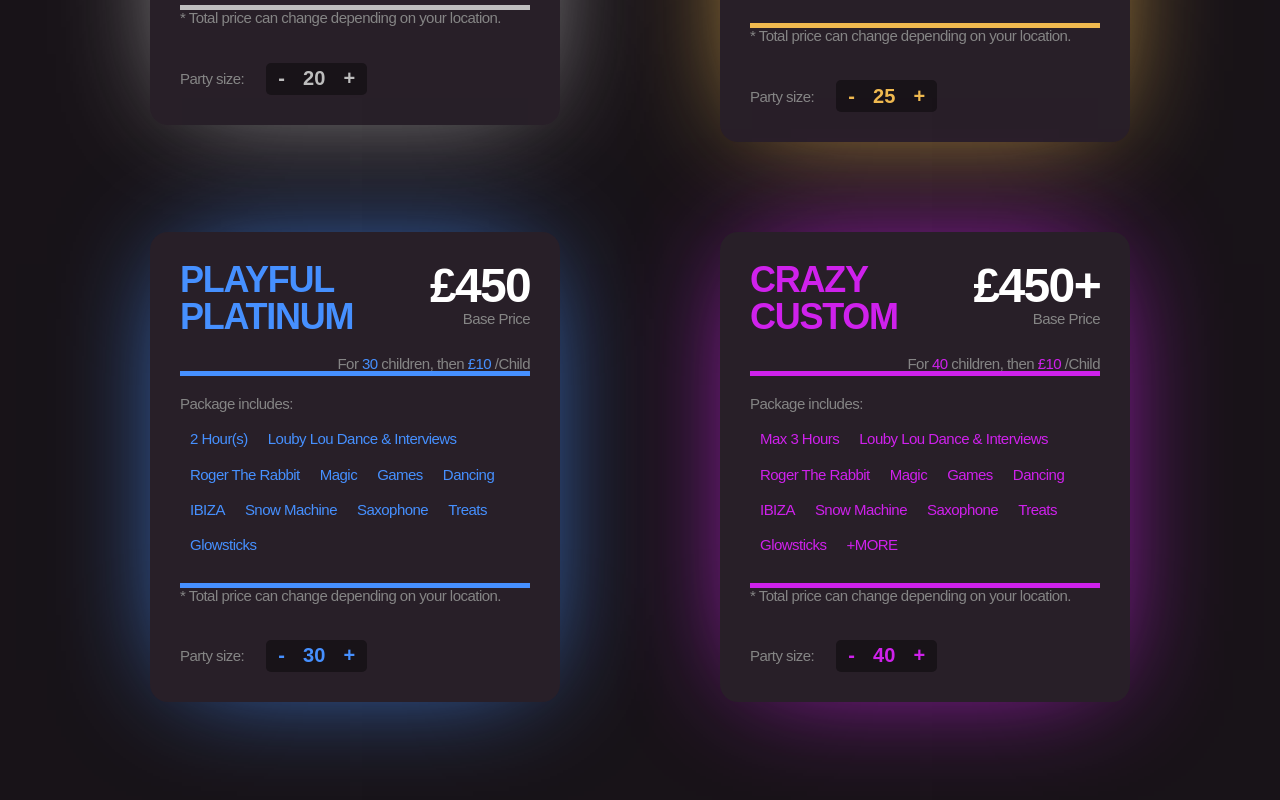
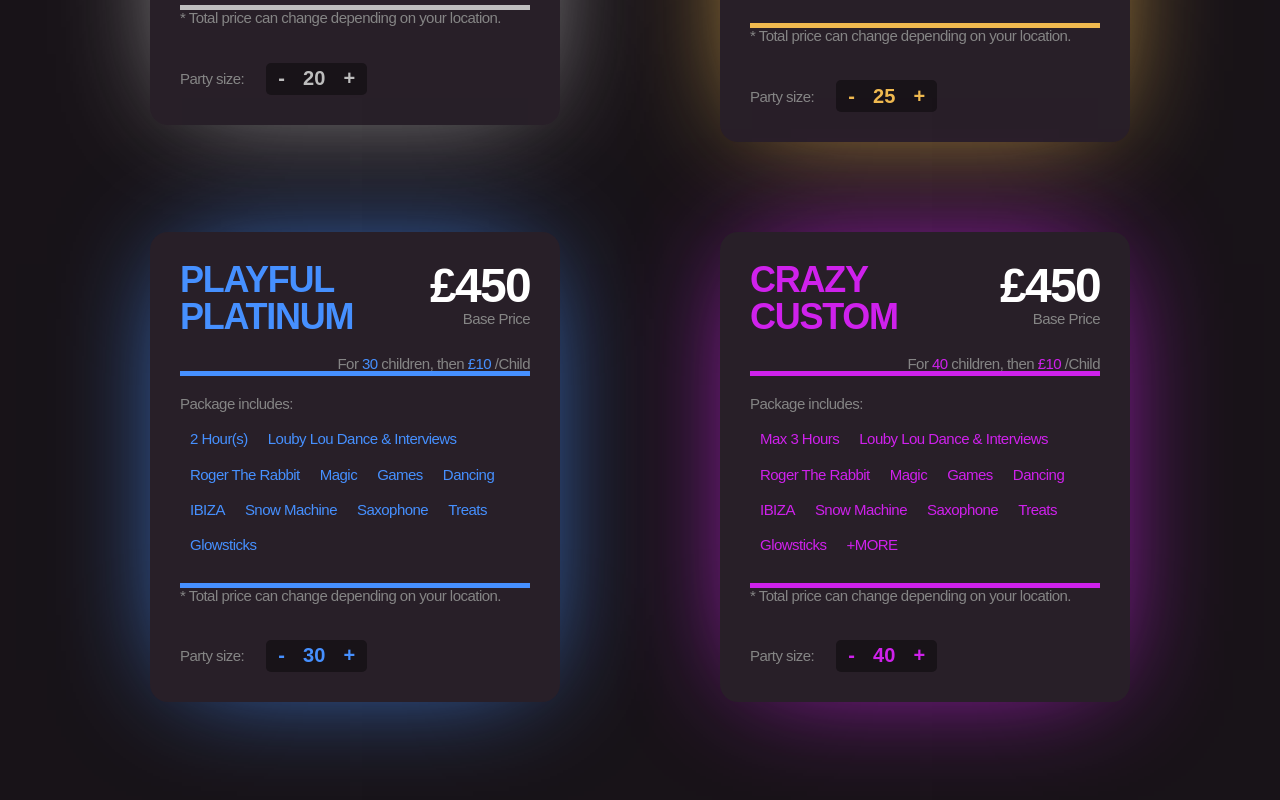
Before and after one commit to fuglyuckDev/louby-lou-new, a Next.js app: page /pricing in a window 1280 px wide. Shown: the part 752-1552 px from the top of the page. Built offline with nearby package versions, Linux system fonts and the light colour scheme.

Commit message:
Update Pricing.jsx
Updated pricing to reflect added kids

```diff
--- a/components/Pricing/Pricing.jsx
+++ b/components/Pricing/Pricing.jsx
@@ -45,7 +45,9 @@ const Pricing = ({ data }) => {
         <div className={styles.pricing__Title__Container}>
           <h1 style={{ color: `${data.color}` }}>{data.name}</h1>
           <div className={styles.pricing__Base__Price__Container}>
-            <h2>{data.basePrice}</h2>
+            <h2>
+              {`£${data.priceRaw + (partyCount - data.maxKids) * data.added}`}
+            </h2>
             <p>Base Price</p>
           </div>
         </div>
```
